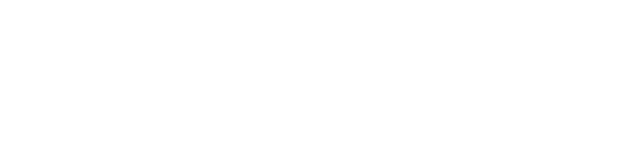
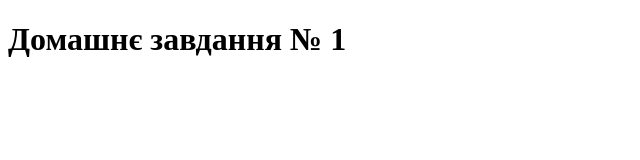
Before and after one commit to katerotan/goit-js-hw-01, a plain HTML site: page index.html in a window 1280 px wide. Shown: the whole page, without its empty margins (0-640 px from the left). Drawn offline with Linux system fonts and the light colour scheme.

Commit message:
ДЗ № 1 - Версія 2 17.10.2023

```diff
--- a/js/index.html
+++ b/index.html
@@ -8,5 +8,7 @@
     <script src="task-2.js"></script>
     <script src="task-3.js"></script>
   </head>
-  <body></body>
+  <body>
+    <h1>Домашнє завдання № 1</h1>
+  </body>
 </html>
```
Also changed, not shown: .prettierrc.json (renamed from js/.prettierrc.json), task-1.js (renamed from js/task-1.js), task-2.js (renamed from js/task-2.js), task-3.js (renamed from js/task-3.js).
